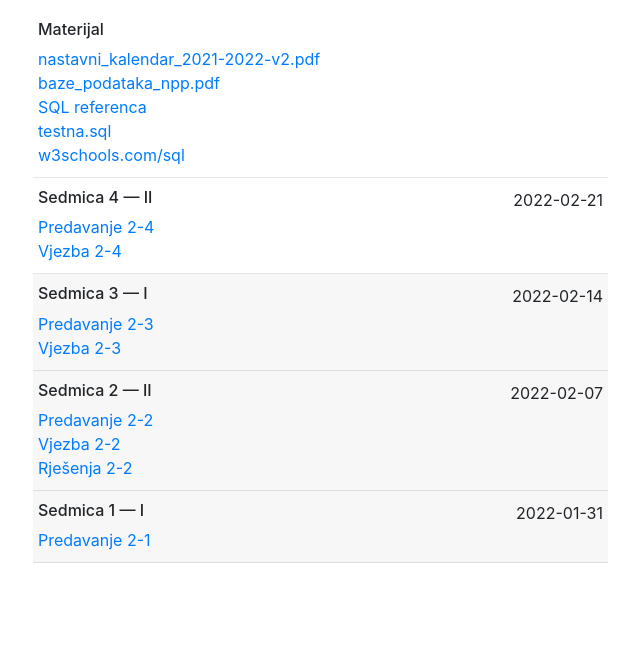
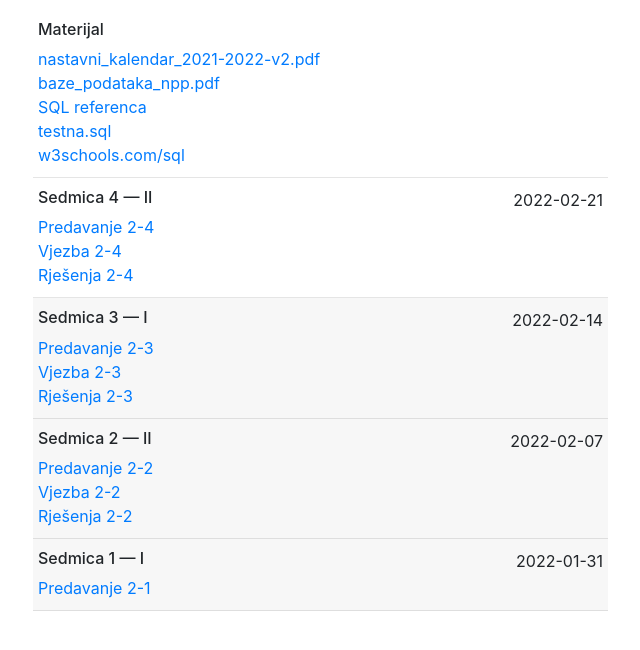
Before and after one commit to edin-m/edin-m.github.io, a plain HTML site: page baze-podataka/index.html in a window 1280 px wide. Shown: the part 120-770 px from the top of the page, without its empty margins (17-657 px from the left). Drawn offline with nearby package versions, Linux system fonts and the light colour scheme.

Commit message:
'update'

```diff
--- a/baze-podataka/index.html
+++ b/baze-podataka/index.html
@@ -73,18 +73,19 @@ var additionallist = {
 	},
 	3: {
 		items: [
-	/*		{ text: 'Rješenja 2-3', href: 'Rjesenja-2-3.pdf' } */
+			{ text: 'Rješenja 2-3', href: 'Rjesenja-2-3.pdf' }
 		]
 	},
 	4: {
 		items: [
-/* 			{ text: 'Rješenja 2-4', href: 'Rjesenja-2-4.pdf' }  */
+ 			{ text: 'Rješenja 2-4', href: 'Rjesenja-2-4.pdf' }
 		]
 	},
 	5: {
 		items: [
 			{ text: 'Nastava za 28.02. se odvija 02.03. u srijedu.' },
 			{ text: 'Test 1 Primjer', href:'Test-1-primjer.pdf' },
+			{ text: 'Test 1 Primjer Rješenja', href:'Test-1-primjer-rjesenje.pdf' },
 		]
 	},
 	11: {
```
Also changed, not shown: 1 other file.
